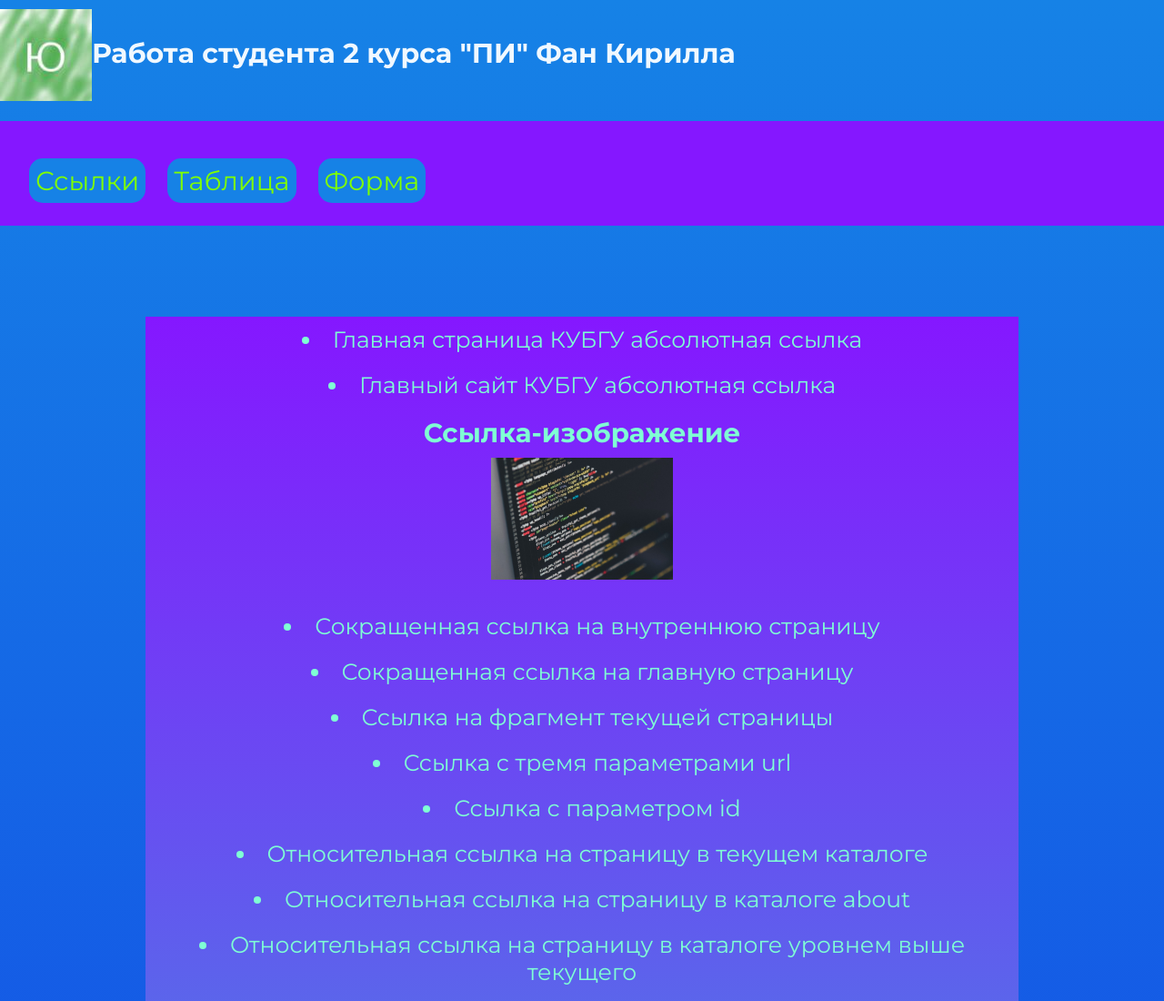
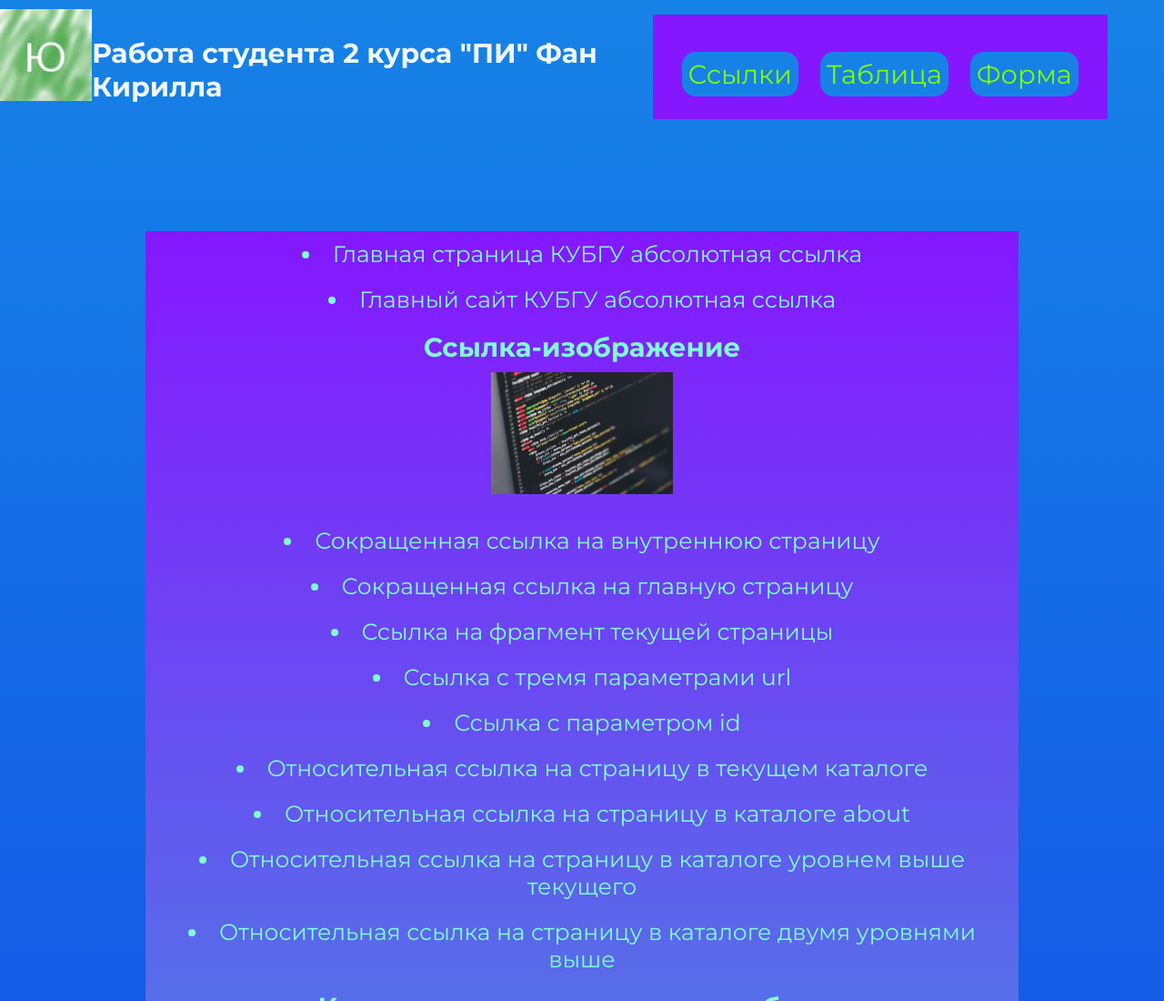
Before and after one commit to FanKirill/laba3.github.io, a plain HTML site: page index.html in a window 1280 px wide. Shown: the top 1100 px of the page at 91% size. Drawn offline with Linux system fonts and the light colour scheme.

Commit message:
Update style.css

```diff
--- a/css/style.css
+++ b/css/style.css
@@ -152,6 +152,11 @@ padding-bottom: 120px ;}
 
 }
 @media (min-device-width: 768px){
+.container{
+    display:flex;
+    text-direction:row;
+}
+
 .tablicaa{
 color: aliceblue; order:2;
 }
```
